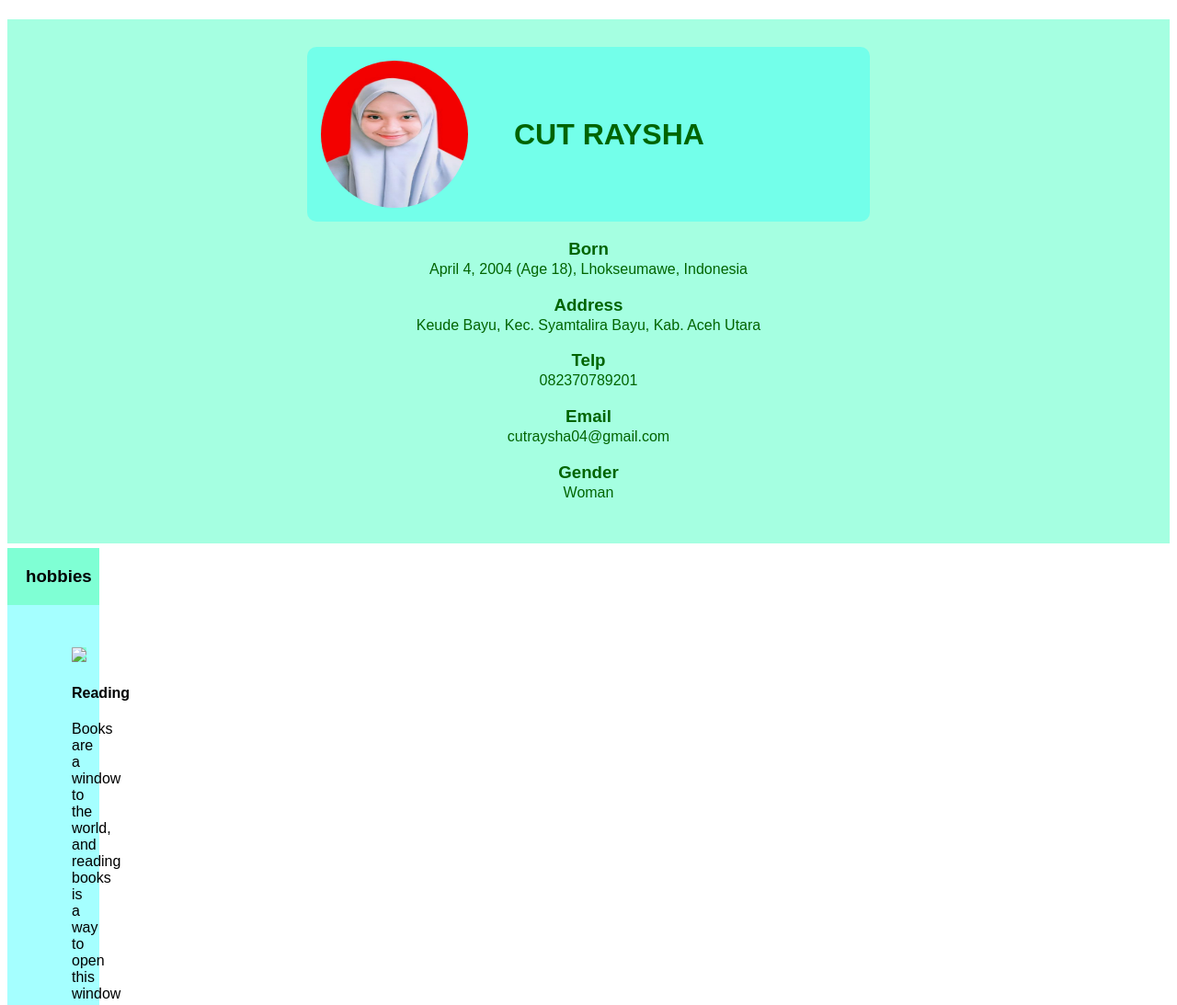
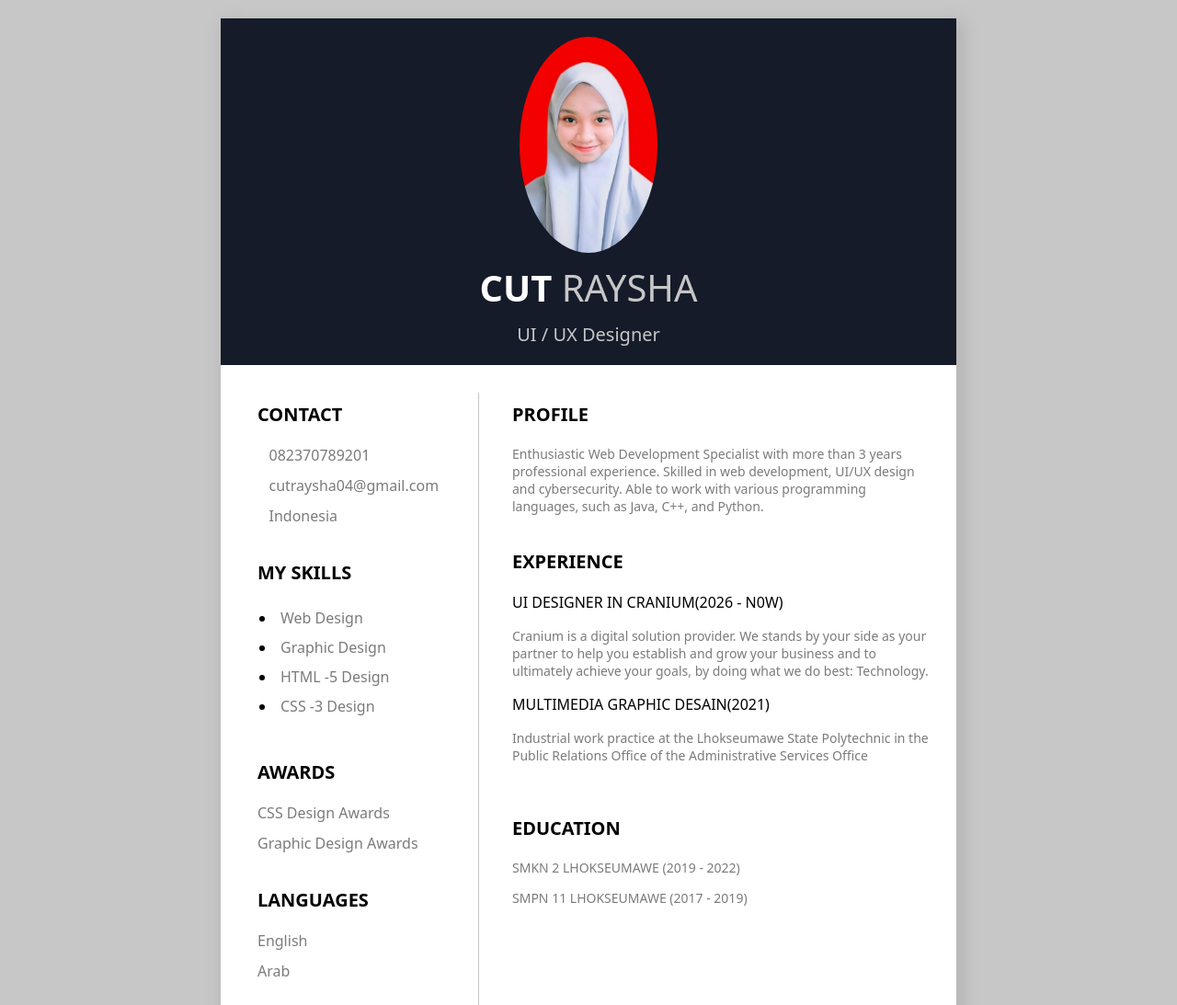
Before and after one commit to cutrayshaaa/cutrayshaaa.github.io, a plain HTML site: page index.html in a window 1280 px wide. Shown: the top 1093 px of the page at 92% size. Drawn offline with Linux system fonts and the light colour scheme.

Commit message:
inisialisasi project

```diff
--- a/index.html
+++ b/index.html
@@ -1,65 +1,79 @@
-<!DOCTYPE html>
 <html>
     <head>
         <meta charset="utf-8">
-        <title>CV</title>
+        <title>DIGITALCV</title>
         <link rel="stylesheet" href="stylesheet.css"
     </head>
     <body>
-        <div class="profile">
-            <div class="wrapper_profile">
-                <div class="photo_name">
-                    <img src="image.png">
-                    <h1>CUT RAYSHA</h1>
-                </div>
-                <div class="detail_profile">
-                    <h3>Born</h3>
-                    <p>April 4, 2004 (Age 18), Lhokseumawe, Indonesia</p>
-                    <h3>Address</h3>
-                    <p>Keude Bayu, Kec. Syamtalira Bayu, Kab. Aceh Utara</p>
-                    <h3>Telp</h3>
-                    <p>082370789201</p>
-                    <h3>Email</h3>
-                    <p>cutraysha04@gmail.com</p>
-                    <h3>Gender</h3>
-                    <p>Woman</p>
+
+        <div class="main">
+            <div class="top-section">
+                <img src="image.png" class="profile">
+                <p class="p1">CUT <span>RAYSHA</span></p>
+                <p class="p2">UI / UX Designer</p>
+            </div>
+
+            <div class="clearfix"></div>
+
+            <div class="col-div-4">
+                <div class="content-box" style="padding-left: 40px;">
+                    <p class="head">Contact</p>
+                    <p class="p3"><i class="fa fa-phone"></i>&nbsp;&nbsp;
+                    082370789201</p>
+                    <p class="p3"><i class="fa fa-envelope"></i>&nbsp;&nbsp;
+                    cutraysha04@gmail.com</p>
+                    <p class="p3"><i class="fa fa-home"></i>&nbsp;&nbsp;
+                    Indonesia</p>
+
+                <br/>
+
+                <p class="head">My Skills</p>
+                <ul class="skills">
+                    <li><span>Web Design</span></li>
+                    <li><span>Graphic Design</span></li>
+                    <li><span>HTML -5 Design</span></li>
+                    <li><span>CSS -3 Design</span></li>
+                </ul>
+
+                    <br/>
+                    <p class="head">awards</p>
+                    <p class="p3">CSS Design Awards</p>
+                    <p class="p3">Graphic Design Awards</p>
+
+                    <br/>
+                    <p class="head">Languages</p>
+                    <p class="p3">English</p>
+                    <p class="p3">Arab</p>
+
                 </div>
             </div>
-        </div>
-        <div class="hobbies">
-            <h3>hobbies</h3>
-            <ul class="flex_box">
-                <li>
-                    <img src="images/logo bc.png">
-                    <h4>Reading</h4>
-                    <p>Books are a window to the world, and reading books is a way to open this window</p>
-                </li>
-            </ul>
-        </div>
-        <div class="skill_experience">
-        <div class="skills">
-            <div class="skill">
-                <div class="skill_desc">
-                    <h4></h4>
-                    <p></p>
+                    <div class="line"></div>
+                <div class="col-div-8">
+                    <div class="content-box">
+
+                            <p class="head">Profile</p>
+                            <p class="p3" style="font-size: 14px;">Enthusiastic Web Development Specialist
+                                with more than 3 years professional experience. Skilled in web development, UI/UX design and cybersecurity.
+                                Able to work with various programming languages, such as Java, C++, and Python.</p>
+
+                                <br/>
+                                <p class="head">experience</p>
+                                <p>UI DESIGNER IN CRANIUM(2026 - N0W)</p>
+                                <p class="p-4">Cranium is a digital solution provider.
+                                We stands by your side as your partner to help you establish and grow
+                                your business and to ultimately achieve your goals, by doing what we do best: Technology.</p>
+
+                                <p>MULTIMEDIA GRAPHIC DESAIN(2021)</p>
+                                <p class="p-4">Industrial work practice at the Lhokseumawe State Polytechnic in the Public Relations
+                                    Office of the Administrative Services Office</p>
+
+                                    <br/>
+                                    <p class="head">education</p>
+                                    <p class="p-4">SMKN 2 LHOKSEUMAWE (2019 - 2022) </p>
+                                    <p class="p-4">SMPN 11 LHOKSEUMAWE (2017 - 2019) </p>
+                            </p>
                 </div>
             </div>
-        <div class="skill_experience">
-        <div class="skills">
-            <div class="skill">
-                <div class="skill_desc">
-                    <h4></h4>
-                    <p></p>
-                </div>
-            </div>
-            <div class="skill_experience">
-            <div class="skills">
-                <div class="skill">
-                    <div class="skill_desc">
-                        <h4></h4>
-                        <p></p>
-                    </div>
-        <div class="experiences"
-        <div class="educations"></div>
-        <div class="course"></div>
-        <div class="footer"></div>
+
+
+        </div>
--- a/stylesheet.css
+++ b/stylesheet.css
@@ -1,78 +1,92 @@
-*{
-    box-sizing: border-box;
+body{
+	margin: 0px;
+	padding: 0px;
+	background-image: radial-gradient(#c7c7c7 25%, #c7c7c7 74%);
+	height: 100vh;
+	font-family: system-ui;
+
 }
-body{
-    font-family: Arial, Helvetica, sans-serif;
+.clearfix{
+	clear: both;
+}
+.main{
+	height: 1150px;
+	width: 800px;
+	background-color: white;
+	box-shadow: 5px 7px 15px 5px #b9b6b6;
+	margin: 20px auto;
+
+}
+
+.top-section{
+	background-color:#151b29;
+	text-align: center;
+	padding: 20px;
 }
 .profile{
-    width: 100%;
-    float: left;
-    color: darkgreen;
-    background-image: url("../images/close-up-color-surface-texture_23-2148383561.jpg");
-    background-size: cover;
+	width: 150px;
+	border-radius: 50%;
 }
-.wrapper_profile{
-    background-color: rgb(127, 255, 212, 0.7);
-    padding: 30px 20px;
-    float: left;
-    width: 100%;
+.p1{
+	color: white;
+	font-size: 40px;
+	font-weight: bold;
+	margin: 0px;
+	margin-top: 10px;
 }
-.photo_name{
-    width: 50%;
-    float: left;
-    padding: 15px;
-    margin: 0 25%;
-    background-color: rgba(0, 255, 255, 0.3);
-    border-radius: 10px;
+.p1 span{
+	font-weight: 100;
+	color: #c7c7c7;
 }
-.photo_name img{
-    height: 160px;
-    width: 160px;
-    border-radius: 100%;
-    float: left;
+.p2{
+	font-size: 20px;
+	color: #c7c7c7;
+	margin: 0px;
+	margin-top: 10px;
 }
-.photo_name h1{
-    padding: 40px 50px;
-    float: left;
+.col-div-4{
+	width: 35%;
+	float: left;
+
 }
-.detail_profile{
-    float: left;
-    text-align: center;
-    width: 100%;
+.col-div-8{
+	width: 62%;
+	float: left;
 }
-.detail_profile h3{
-    margin-block-end: 2px;
+.line{
+	border-left: 1px solid #c7c7c7;
+  height: 800px;
+  width: 2%;
+  margin-top: 30px;
+  float:left;
 }
-.detail_profile p{
-    margin-block-start: 2px;
+.content-box{
+	padding: 20px;
 }
-.hobbies{
-    width: 100px;
-    background-color: rgba(127, 255, 255, 0.7);
-    margin-top: 5px;
-    float: left;
+.head{
+	font-size: 20px;
+	text-transform: uppercase;
+	font-weight: 600;
 }
+.p3{
+	color: #7b7b7b;
+	margin-bottom: -5px;
 
-.hobbies h3{
-    text-align: center;
-    background-color: aquamarine;
-    padding: 20px;
-    margin: 0px;
 }
-.flex_box ul{
-    display: flex;
+.fa{
+	color: #151b29;
 }
-.flex_box li{
-    flex: auto;
-    list-style: none;
-    padding: 30px;
+.skills{
+	margin-left: -20px;
+	    margin-bottom: 0px;
 }
-.flex_box img{
-    width: 100%;
-    padding: 10%;
-    border-radius: 5%;
-    background-color: aquamarine;
+.skills li{
+	padding: 5px;
 }
-.flex_box h4{
-    text-align: center;
+.skills li span{
+	color: #7b7b7b;
 }
+.p-4{
+	font-size: 14px;
+	color: #7b7b7b;
+}
```
Also changed, not shown: logo bc.png (deleted).
